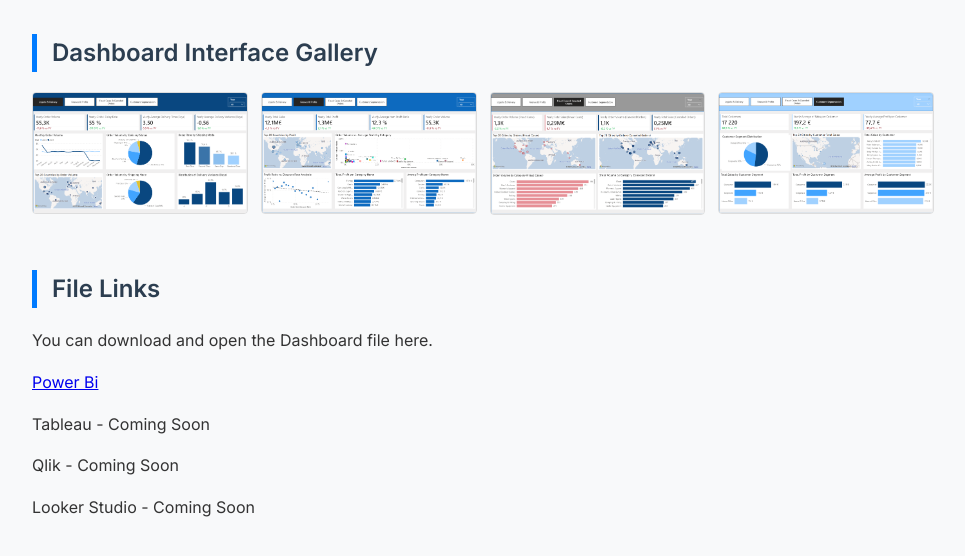
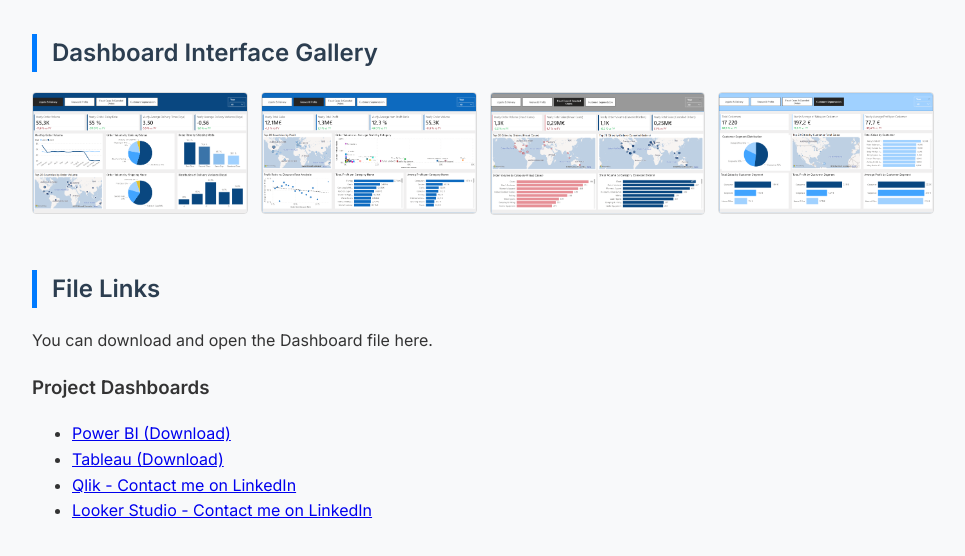
Before and after one commit to CoGfr/Data-Analyst-Portfolio, a plain HTML site: page store-details.html in a window 1280 px wide. Shown: the part 894-1450 px from the top of the page, without its empty margins (158-1123 px from the left). Drawn offline with Linux system fonts and the light colour scheme.

Commit message:
linkedin contact me

```diff
--- a/store-details.html
+++ b/store-details.html
@@ -36,12 +36,39 @@
 
             <h2>File Links</h2>
             <p>You can download and open the Dashboard file here.</p>
-            <a href="https://github.com/CoGfr/Data-Analyst-Store-Analysis/raw/refs/heads/main/Store%20Analysis.pbix" target="_blank" rel="noopener noreferrer" class="download-link">
-                Power Bi
-            </a>
-            <p>Tableau - Coming Soon</p>
-            <p>Qlik - Coming Soon</p>
-            <p>Looker Studio - Coming Soon</p>
+            <div class="portfolio-container">
+            <h3>Project Dashboards</h3>
+            <ul>
+                <li>
+                    <a href="https://github.com/CoGfr/Data-Analyst-Store-Analysis/raw/refs/heads/main/Store%20Analysis.pbix"
+                    target="_blank"
+                    rel="noopener noreferrer">
+                    Power BI (Download)
+                    </a>
+                </li>
+                <li>
+                    <a href="https://github.com/CoGfr/Data-Analyst-Store-Analysis/raw/refs/heads/main/Store%20Analysis%20Dashboard.zip"
+                    target="_blank"
+                    rel="noopener noreferrer">
+                    Tableau (Download)
+                    </a>
+                </li>
+                <li>
+                    <a href="https://www.linkedin.com/in/corentin-galan"
+                    target="_blank"
+                    rel="noopener noreferrer">
+                    Qlik - Contact me on LinkedIn
+                    </a>
+                </li>
+                <li>
+                    <a href="https://www.linkedin.com/in/corentin-galan"
+                    target="_blank"
+                    rel="noopener noreferrer">
+                    Looker Studio - Contact me on LinkedIn
+                    </a>
+                </li>
+            </ul>
+        </div>
         </section>
     </main>
 
```
Also changed, not shown: customer.html (+33 -6 lines), missingparts.html (+33 -6 lines).
